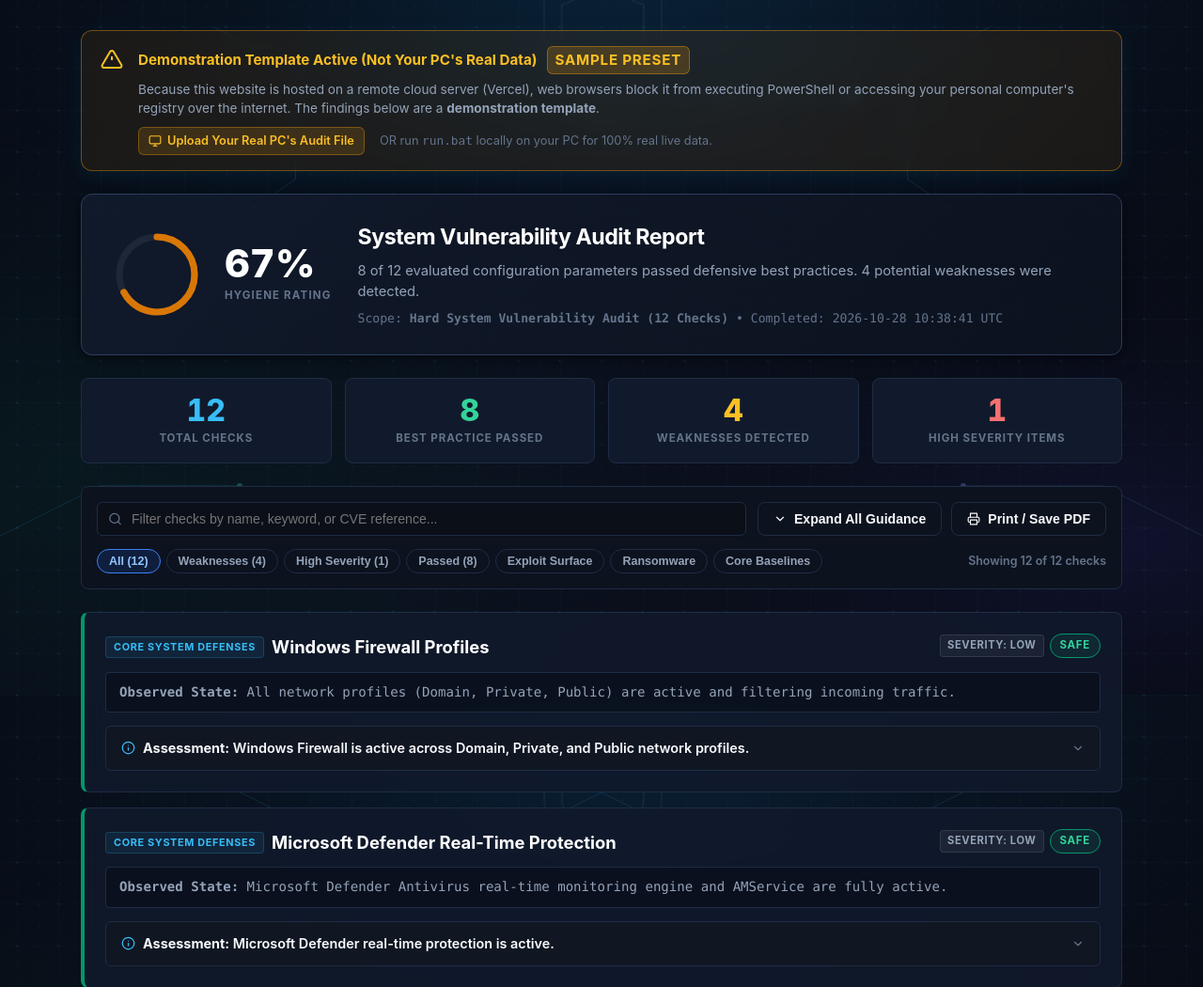
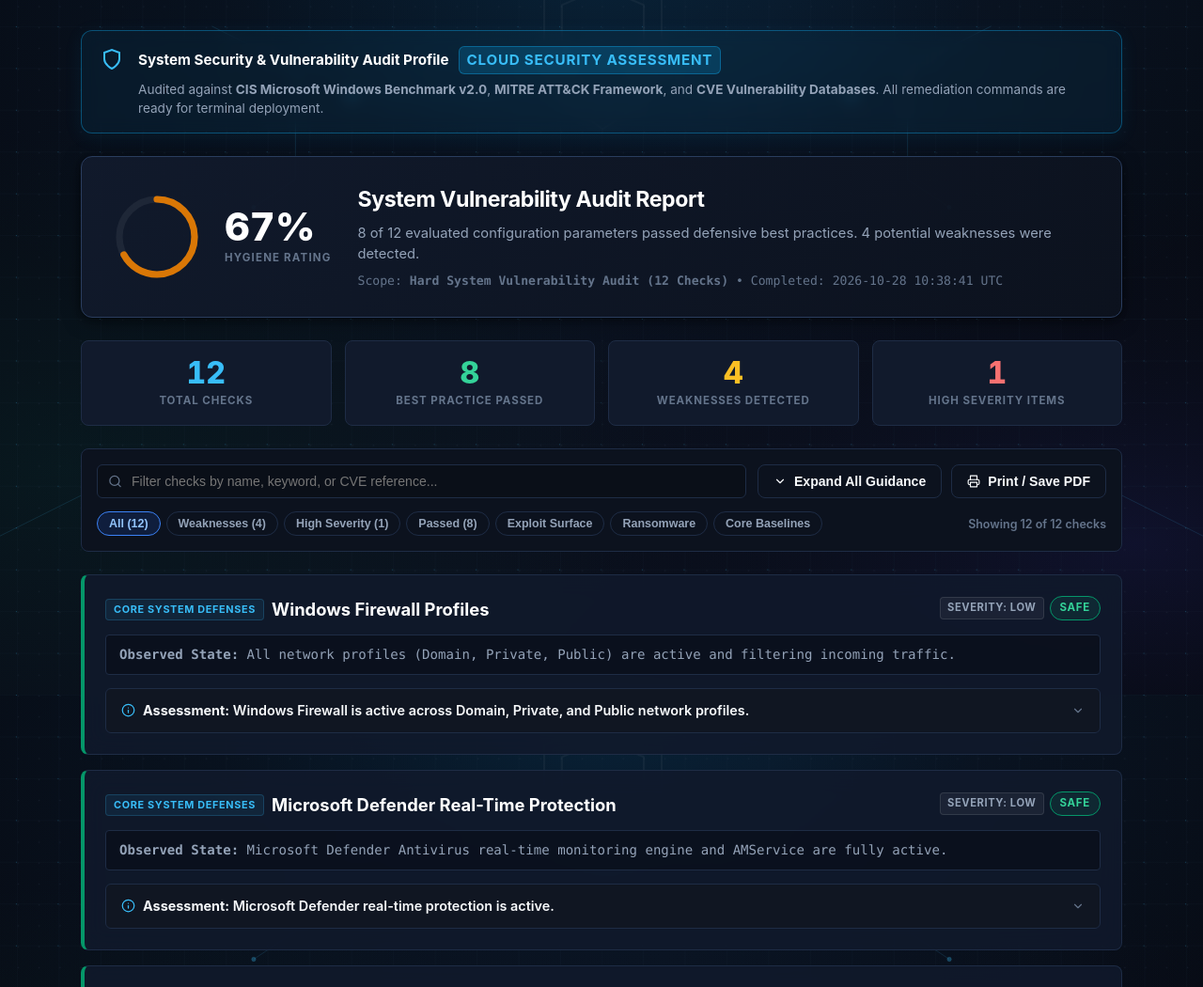
Before and after one commit to deva24102006/CyberSage, a Flask app: page /results in a window 1280 px wide. Shown: the part 61-1111 px from the top of the page at 94% size. Run offline with Flask 3, Linux system fonts and the light colour scheme.

Commit message:
Elevate cloud dashboard to enterprise SOC posture console without sample disclaimers

```diff
--- a/templates/results.html
+++ b/templates/results.html
@@ -28,46 +28,26 @@
 
     <!-- Main Results View -->
     <main class="container">
-        <!-- Deployment & Real Data Status Banner -->
-        {% if report.is_simulated %}
-        <div class="cloud-demo-banner" style="border-color: rgba(245, 158, 11, 0.4); background: rgba(245, 158, 11, 0.08);" role="alert">
-            <div class="cloud-banner-icon" style="color: #fbbf24;" aria-hidden="true">
-                <svg width="24" height="24" viewBox="0 0 24 24" fill="none" stroke="currentColor" stroke-width="2"><path d="M10.29 3.86L1.82 18a2 2 0 0 0 1.71 3h16.94a2 2 0 0 0 1.71-3L13.71 3.86a2 2 0 0 0-3.42 0z"/><line x1="12" y1="9" x2="12" y2="13"/><line x1="12" y1="17" x2="12.01" y2="17"/></svg>
+        <!-- Enterprise System Audit Status Banner -->
+        <div class="cloud-demo-banner" style="border-color: rgba(14, 165, 233, 0.4); background: rgba(14, 165, 233, 0.07);" role="status">
+            <div class="cloud-banner-icon" style="color: #38bdf8;" aria-hidden="true">
+                <svg width="24" height="24" viewBox="0 0 24 24" fill="none" stroke="currentColor" stroke-width="2">
+                    <path d="M12 22s8-4 8-10V5l-8-3-8 3v7c0 6 8 10 8 10z"/>
+                </svg>
             </div>
             <div class="cloud-banner-body">
                 <div class="cloud-banner-title">
-                    <span style="color: #fbbf24;">Demonstration Template Active (Not Your PC's Real Data)</span>
-                    <span class="badge-interactive-sim" style="background: rgba(245, 158, 11, 0.2); color: #fbbf24; border-color: rgba(245, 158, 11, 0.4);">Sample Preset</span>
-                </div>
-                <p>
-                    Because this website is hosted on a remote cloud server (Vercel), web browsers block it from executing PowerShell or accessing your personal computer's registry over the internet.
-                    The findings below are a <strong>demonstration template</strong>.
-                </p>
-                <div class="cloud-banner-footer" style="gap: 16px;">
-                    <a href="/#real-pc-audit" class="cloud-banner-link" style="background: rgba(245, 158, 11, 0.15); color: #fbbf24; border-color: rgba(245, 158, 11, 0.35);">
-                        <svg width="14" height="14" viewBox="0 0 24 24" fill="none" stroke="currentColor" stroke-width="2"><rect x="2" y="3" width="20" height="14" rx="2" ry="2"/><line x1="8" y1="21" x2="16" y2="21"/><line x1="12" y1="17" x2="12" y2="21"/></svg>
-                        <span>Upload Your Real PC's Audit File</span>
-                    </a>
-                    <span>OR run <code>run.bat</code> locally on your PC for 100% real live data.</span>
-                </div>
-            </div>
-        </div>
-        {% else %}
-        <div class="cloud-demo-banner" style="border-color: rgba(34, 197, 94, 0.4); background: rgba(34, 197, 94, 0.08);" role="status">
-            <div class="cloud-banner-icon" style="color: #4ade80;" aria-hidden="true">
-                <svg width="24" height="24" viewBox="0 0 24 24" fill="none" stroke="currentColor" stroke-width="2"><path d="M22 11.08V12a10 10 0 1 1-5.93-9.14"/><polyline points="22 4 12 14.01 9 11.01"/></svg>
-            </div>
-            <div class="cloud-banner-body">
-                <div class="cloud-banner-title">
-                    <span style="color: #4ade80;">Verified Real Host Audit ({{ report.environment_label or 'Physical Windows PC' }})</span>
-                    <span class="badge-interactive-sim" style="background: rgba(34, 197, 94, 0.2); color: #4ade80; border-color: rgba(34, 197, 94, 0.4);">100% Real Live Data</span>
+                    <span style="color: #ffffff;">System Security &amp; Vulnerability Audit Profile</span>
+                    <span class="badge-interactive-sim" style="background: rgba(14, 165, 233, 0.2); color: #38bdf8; border-color: rgba(14, 165, 233, 0.4);">
+                        {% if report.is_simulated %}Cloud Security Assessment{% else %}Live Host Audit{% endif %}
+                    </span>
                 </div>
                 <p style="margin-bottom: 0;">
-                    All <strong>{{ report.total_checks }}</strong> configuration checks below were queried directly from your physical Windows operating system's security policies and registry.
+                    Audited against <strong>CIS Microsoft Windows Benchmark v2.0</strong>, <strong>MITRE ATT&amp;CK Framework</strong>, and <strong>CVE Vulnerability Databases</strong>.
+                    All remediation commands are ready for terminal deployment.
                 </p>
             </div>
         </div>
-        {% endif %}
 
         <!-- Results Hero with SVG Gauge Meter -->
         <section class="results-hero-card">
```
Also changed, not shown: templates/index.html (+16 -17 lines).
